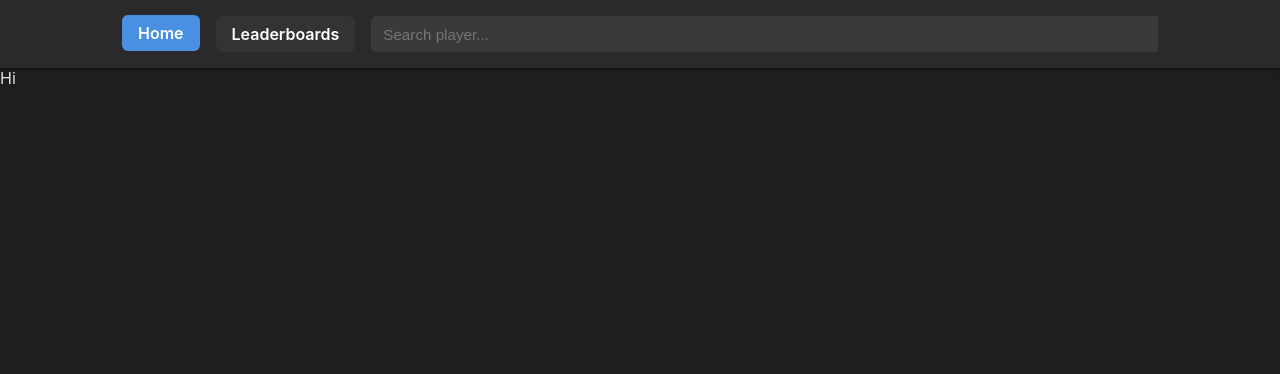
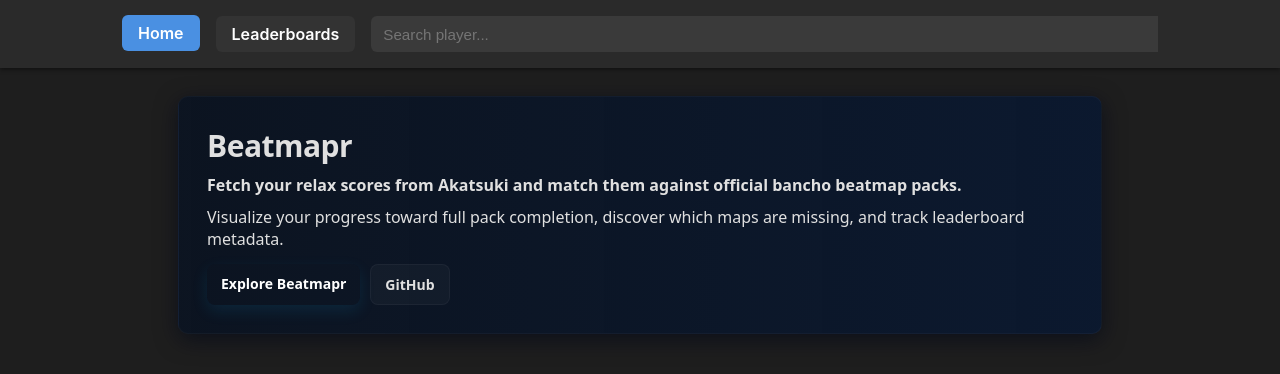
Before and after one commit to ppy-sb/Beatmapr, a Nuxt app in the folder web/: page / in a window 1280 px wide. Shown: the top 374 px of the page. Built offline with nearby package versions, Linux system fonts and the light colour scheme.

Commit message:
add some home page

```diff
--- a/web/pages/index.vue
+++ b/web/pages/index.vue
@@ -1,4 +1,166 @@
 <template>
   <NavBar />
-  Hi
+  <main class="container">
+    <section class="hero">
+      <div class="hero-inner">
+        <h1>Beatmapr</h1>
+        <p class="tagline">
+          Fetch your relax scores from Akatsuki and match them against official bancho beatmap packs.
+        </p>
+        <p class="description">
+          Visualize your progress toward full pack completion, discover which maps are missing, and track leaderboard
+          metadata.
+        </p>
+        <div class="actions">
+          <router-link to="/users/16625" class="btn primary">Explore Beatmapr</router-link>
+          <a href="https://github.com/ppy-sb/Beatmapr" target="_blank" rel="noopener" class="btn">GitHub</a>
+        </div>
+      </div>
+    </section>
+  </main>
 </template>
+
+<script setup>
+import NavBar from '../components/NavBar.vue'
+// ...existing code...
+</script>
+
+<style scoped>
+:root {
+  --bg: #071028;
+  --card: #0b1930;
+  --muted: #9fb0c8;
+  --text: #e6f0fb;
+  --accent-from: #06b6d4;
+  --accent-to: #0ea5e9;
+  --muted-2: #7f98ad;
+}
+
+.container {
+  padding: 28px;
+  max-width: 980px;
+  margin: 0 auto;
+  font-family: system-ui, -apple-system, "Segoe UI", Roboto, "Helvetica Neue", Arial;
+  color: var(--text);
+  background: var(--bg);
+  min-height: calc(100vh - 56px);
+}
+
+.hero {
+  background: linear-gradient(90deg, rgba(8, 18, 34, 0.8), rgba(11, 25, 48, 0.95));
+  padding: 28px;
+  border-radius: 10px;
+  box-shadow: 0 6px 22px rgba(2, 6, 23, 0.6);
+  margin-bottom: 20px;
+  border: 1px solid rgba(255, 255, 255, 0.03);
+}
+
+.hero h1 {
+  margin: 0 0 8px;
+  font-size: 30px;
+  letter-spacing: -0.5px;
+  color: var(--text);
+}
+
+.tagline {
+  margin: 0 0 10px;
+  color: var(--text);
+  font-weight: 600;
+}
+
+.description {
+  margin: 0 0 14px;
+  color: var(--muted);
+}
+
+.actions {
+  display: flex;
+  gap: 10px;
+  flex-wrap: wrap;
+}
+
+.btn {
+  display: inline-block;
+  padding: 10px 14px;
+  border-radius: 8px;
+  text-decoration: none;
+  color: var(--text);
+  background: rgba(255, 255, 255, 0.03);
+  font-weight: 600;
+  font-size: 14px;
+  border: 1px solid rgba(255, 255, 255, 0.04);
+}
+
+.btn.primary {
+  background: linear-gradient(90deg, var(--accent-from), var(--accent-to));
+  color: #fff;
+  border: none;
+  box-shadow: 0 6px 16px rgba(14, 165, 233, 0.12);
+}
+
+.features {
+  margin: 18px 0;
+}
+
+.features h2 {
+  margin-bottom: 8px;
+  color: var(--text);
+}
+
+.features ul {
+  margin: 0;
+  padding-left: 20px;
+  color: var(--muted);
+}
+
+.example h2 {
+  margin-top: 12px;
+  margin-bottom: 8px;
+  color: var(--text);
+}
+
+.pack-card {
+  padding: 12px;
+  border: 1px solid rgba(255, 255, 255, 0.03);
+  border-radius: 8px;
+  max-width: 560px;
+  background: linear-gradient(180deg, rgba(255, 255, 255, 0.02), rgba(255, 255, 255, 0.01));
+}
+
+.pack-row {
+  display: flex;
+  justify-content: space-between;
+  align-items: center;
+}
+
+.pack-info .sub {
+  color: var(--muted-2);
+  font-size: 13px;
+}
+
+.percent {
+  font-weight: 700;
+  color: var(--text);
+}
+
+.progress {
+  background: rgba(255, 255, 255, 0.03);
+  height: 12px;
+  border-radius: 999px;
+  overflow: hidden;
+  margin-top: 10px;
+}
+
+.progress-bar {
+  height: 100%;
+  background: linear-gradient(90deg, var(--accent-from), var(--accent-to));
+  border-radius: 999px;
+  box-shadow: 0 4px 10px rgba(6, 182, 212, 0.12) inset;
+}
+
+.note {
+  color: var(--muted-2);
+  margin-top: 10px;
+  font-size: 13px;
+}
+</style>
```
